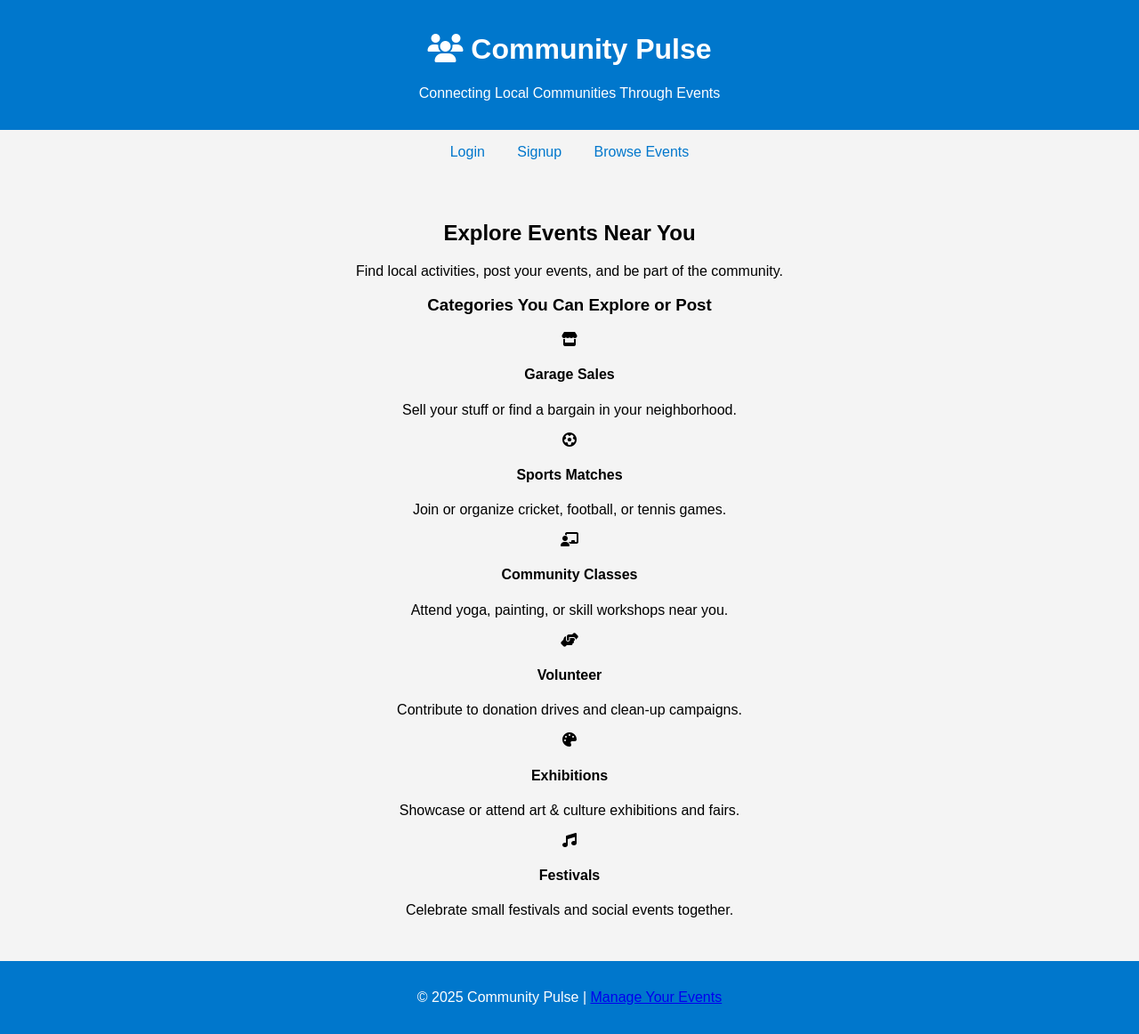
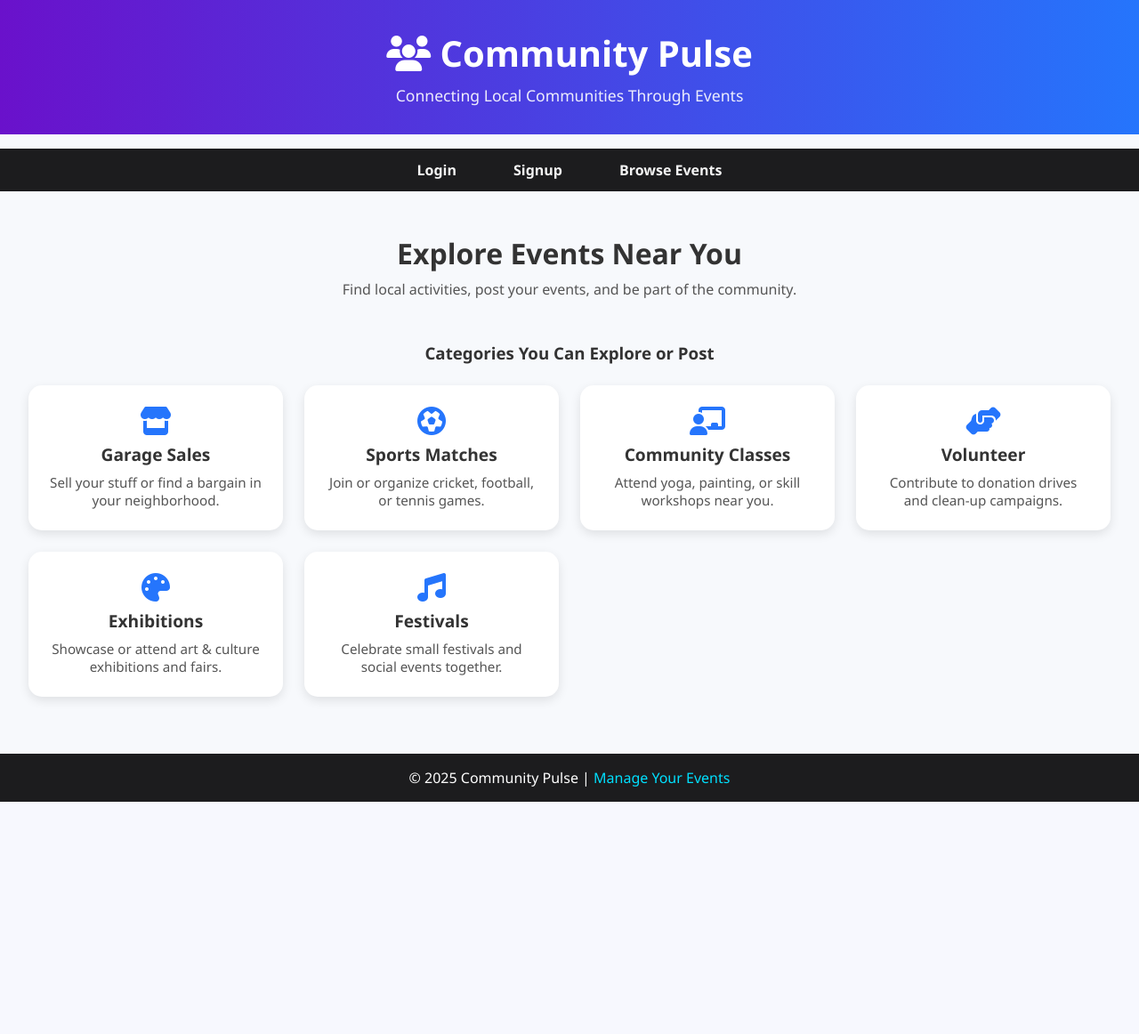
Before and after one commit to Siddharth11Roy/PULSE, a Flask app: page / in a window 1280 px wide. Shown: the whole page at 89% size. After the commit the page ends 901 px from the top, so only its background shows below. Run offline with Flask 3, Linux system fonts and the light colour scheme.

Commit message:
Update style.css

```diff
--- a/community-pulse/app/static/css/style.css
+++ b/community-pulse/app/static/css/style.css
@@ -25,3 +25,128 @@ main {
     padding: 2rem;
     text-align: center;
 }
+
+/* Global Reset & Base */
+* {
+    margin: 0;
+    padding: 0;
+    box-sizing: border-box;
+    font-family: 'Segoe UI', sans-serif;
+}
+
+body {
+    background: #f7f9fc;
+    color: #333;
+}
+
+/* Header with Gradient */
+.gradient-header {
+    background: linear-gradient(to right, #6a11cb, #2575fc);
+    color: white;
+    text-align: center;
+    padding: 2rem;
+}
+
+.gradient-header h1 {
+    font-size: 2.5rem;
+    margin-bottom: 0.5rem;
+}
+
+.gradient-header p {
+    font-size: 1.1rem;
+    opacity: 0.9;
+}
+
+/* Navigation Bar */
+.navbar {
+    display: flex;
+    justify-content: center;
+    background: #1c1c1e;
+    padding: 0.8rem;
+    gap: 2rem;
+}
+
+.navbar a {
+    color: #f3f3f3;
+    text-decoration: none;
+    font-weight: bold;
+    transition: color 0.3s ease;
+}
+
+.navbar a:hover {
+    color: #00f7ff;
+}
+
+/* Main Content */
+.main-content {
+    padding: 2rem;
+    text-align: center;
+}
+
+/* Hero Section */
+.hero h2 {
+    font-size: 2rem;
+    margin-bottom: 0.5rem;
+}
+
+.hero p {
+    font-size: 1rem;
+    color: #555;
+}
+
+/* Cards Section */
+.cards-container {
+    margin-top: 3rem;
+}
+
+.cards {
+    display: grid;
+    grid-template-columns: repeat(auto-fit, minmax(250px, 1fr));
+    gap: 1.5rem;
+    margin-top: 1.5rem;
+}
+
+.card {
+    background: white;
+    padding: 1.5rem;
+    border-radius: 15px;
+    box-shadow: 0 4px 12px rgba(0,0,0,0.1);
+    transition: transform 0.3s, box-shadow 0.3s;
+    cursor: pointer;
+    text-align: center;
+}
+
+.card i {
+    font-size: 2rem;
+    color: #2575fc;
+    margin-bottom: 0.5rem;
+}
+
+.card h4 {
+    margin-bottom: 0.5rem;
+    font-size: 1.2rem;
+}
+
+.card p {
+    font-size: 0.95rem;
+    color: #555;
+}
+
+.card:hover {
+    transform: translateY(-7px);
+    box-shadow: 0 6px 16px rgba(0,0,0,0.15);
+}
+
+/* Footer */
+footer {
+    text-align: center;
+    padding: 1rem;
+    background: #1c1c1e;
+    color: white;
+    margin-top: 2rem;
+}
+
+footer a {
+    color: #00e0ff;
+    text-decoration: none;
+}
```
